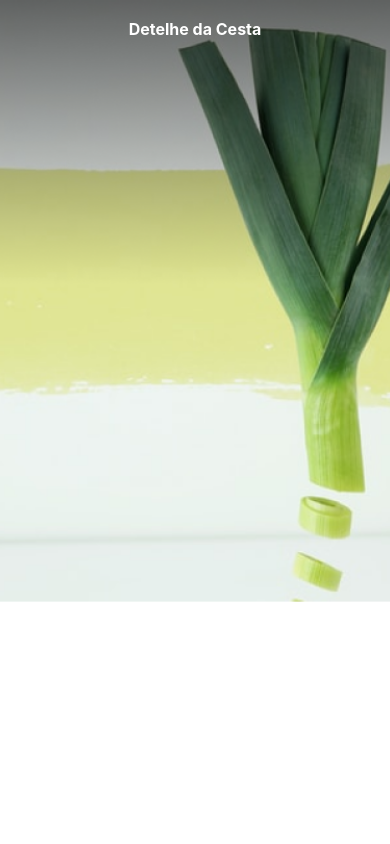
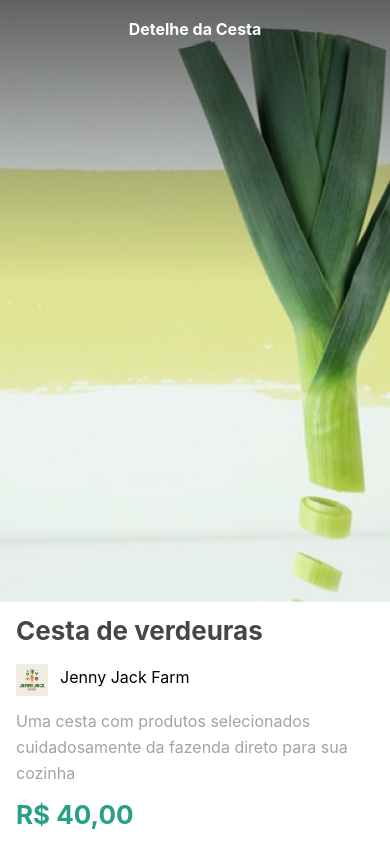
Before and after one commit to Juniorbasck/studies-react-native, a React Native app: screen / in a window 390 px wide. Built offline with nearby package versions, Linux system fonts and the light colour scheme.

Commit message:
atualizacoes

```diff
--- a/src/telas/Cesta.js
+++ b/src/telas/Cesta.js
@@ -1,14 +1,32 @@
 import React from "react";
-import { StyleSheet, Image, Text, Dimensions} from "react-native";
+import { StyleSheet, Image, Text, Dimensions, View} from "react-native";
 import topo from "../../assets/topo.png";
+import logo from "../../assets/logo.png";
 
 const width = Dimensions.get('screen').width;
+
 
 export default function Cesta() {
 
   return <>
        <Image source={topo} style={estilos.topo} />
        <Text style={estilos.titulo}>Detelhe da Cesta</Text>
+
+       <View style={estilos.cesta}>
+            <Text style={estilos.nome}>Cesta de verdeuras</Text>
+
+            <View style={estilos.fazenda}>
+
+                <Image source={logo} style={estilos.imagemFazenda} />
+                <Text style={estilos.nomeFazenda}>Jenny Jack Farm</Text>
+
+            </View>
+
+            <Text style={estilos.descricao}>Uma cesta com produtos selecionados cuidadosamente da fazenda
+                direto para sua cozinha
+            </Text>
+            <Text style={estilos.preco}>R$ 40,00</Text>
+       </View>
     </>
 }
 
@@ -27,5 +45,48 @@
         color: "white",
         fontWeight: "bold",
         padding: 16,
+    },
+
+    cesta: {
+        paddingVertical: 8,
+        paddingHorizontal: 16,
+
+    },
+
+    nome: {
+        fontSize: 26,
+        lineHeight: 42,
+        color: "#464646",
+        fontWeight: "bold",
+
+    },
+    nomeFazenda: {
+        fontSize: 16,
+        lineHeight: 26,
+        marginLeft: 12,
+
+    },
+
+    fazenda: {
+        flexDirection: "row",
+        paddingVertical: 12,
+    },
+
+    imagemFazenda: {
+        width: 32,
+        height: 32,
+    },
+
+    descricao: {
+        color: "#A3A3A3",
+        fontSize: 16,
+        lineHeight: 26,
+    },
+    preco: {
+        color: "#2A9F85",
+        fontWeight: "bold",
+        fontSize: 26,
+        lineHeight: 42,
+        marginTop: 8,
     }
 });
```
